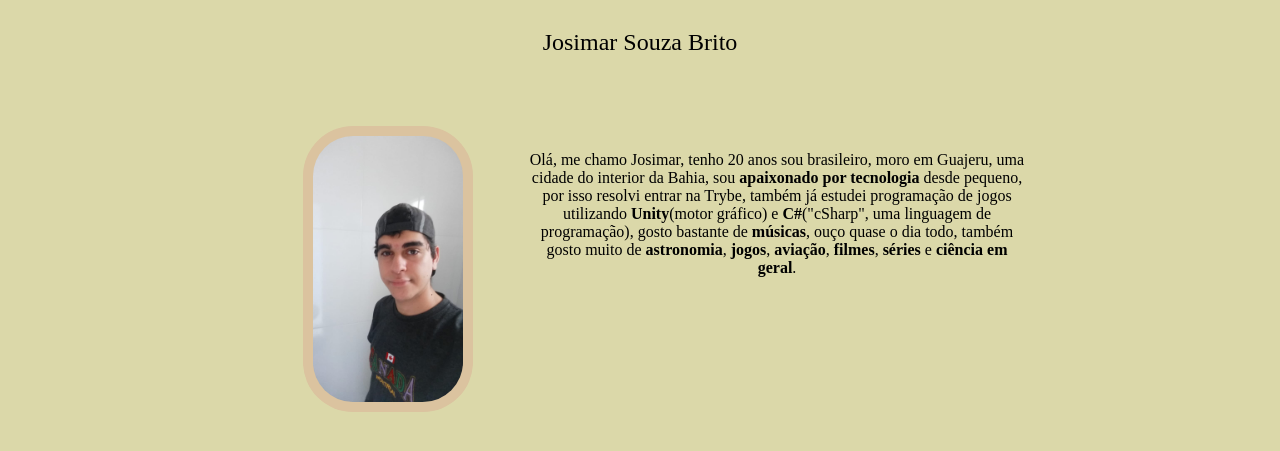
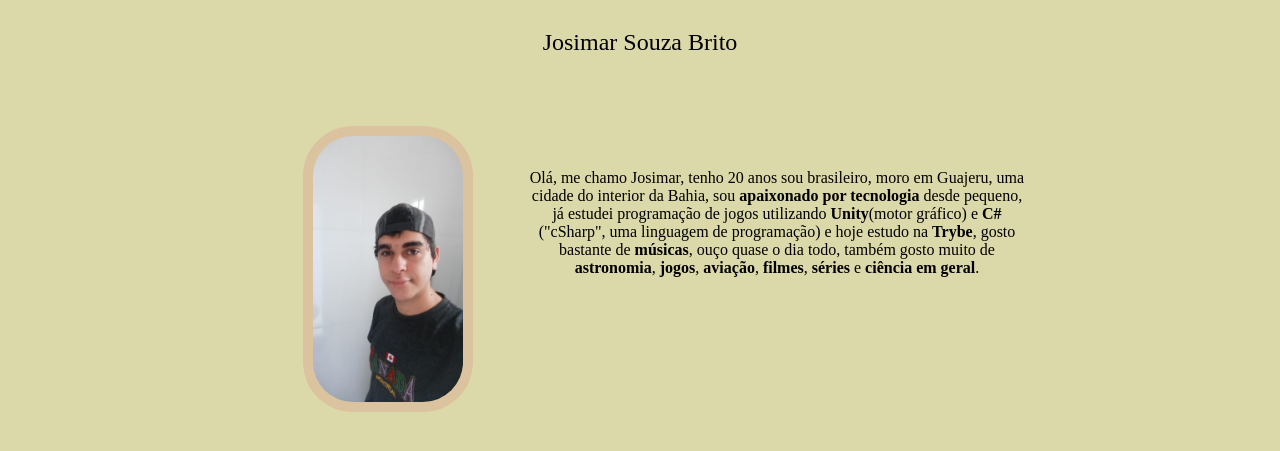
Before and after one commit to Josimar-Souza/Josimar-Souza.github.io, a plain HTML site: page index.html in a window 1280 px wide. Shown: the part 651-1102 px from the top of the page. Drawn offline with Linux system fonts and the light colour scheme.

Commit message:
Mudança no texto da seçao Quem sou

```diff
--- a/index.html
+++ b/index.html
@@ -22,7 +22,7 @@
         <h1 id="Quem-sou">Quem sou?</h1>
         <h2>Josimar Souza Brito</h2>
         <img class="img" src="Profile.jpeg" alt="Foto de Josimar Souza Brito" width="150px">
-        <p>Olá, me chamo Josimar, tenho 20 anos sou brasileiro, moro em Guajeru, uma cidade do interior da Bahia, sou <strong>apaixonado por tecnologia</strong> desde pequeno, por isso resolvi entrar na Trybe, também já estudei programação de jogos utilizando <strong>Unity</strong>(motor gráfico) e <strong>C#</strong>("cSharp", uma linguagem de programação), gosto bastante de <strong>músicas</strong>, ouço quase o dia todo, também gosto muito de <strong>astronomia</strong>, <strong>jogos</strong>, <strong>aviação</strong>, <strong>filmes</strong>, <strong>séries</strong> e <strong>ciência em geral</strong>. </p>
+        <p>Olá, me chamo Josimar, tenho 20 anos sou brasileiro, moro em Guajeru, uma cidade do interior da Bahia, sou <strong>apaixonado por tecnologia</strong> desde pequeno, já estudei programação de jogos utilizando <strong>Unity</strong>(motor gráfico) e <strong>C#</strong>("cSharp", uma linguagem de programação) e hoje estudo na <strong>Trybe</strong>, gosto bastante de <strong>músicas</strong>, ouço quase o dia todo, também gosto muito de <strong>astronomia</strong>, <strong>jogos</strong>, <strong>aviação</strong>, <strong>filmes</strong>, <strong>séries</strong> e <strong>ciência em geral</strong>. </p>
     </div>
 
     <div class="habilidades">
```
